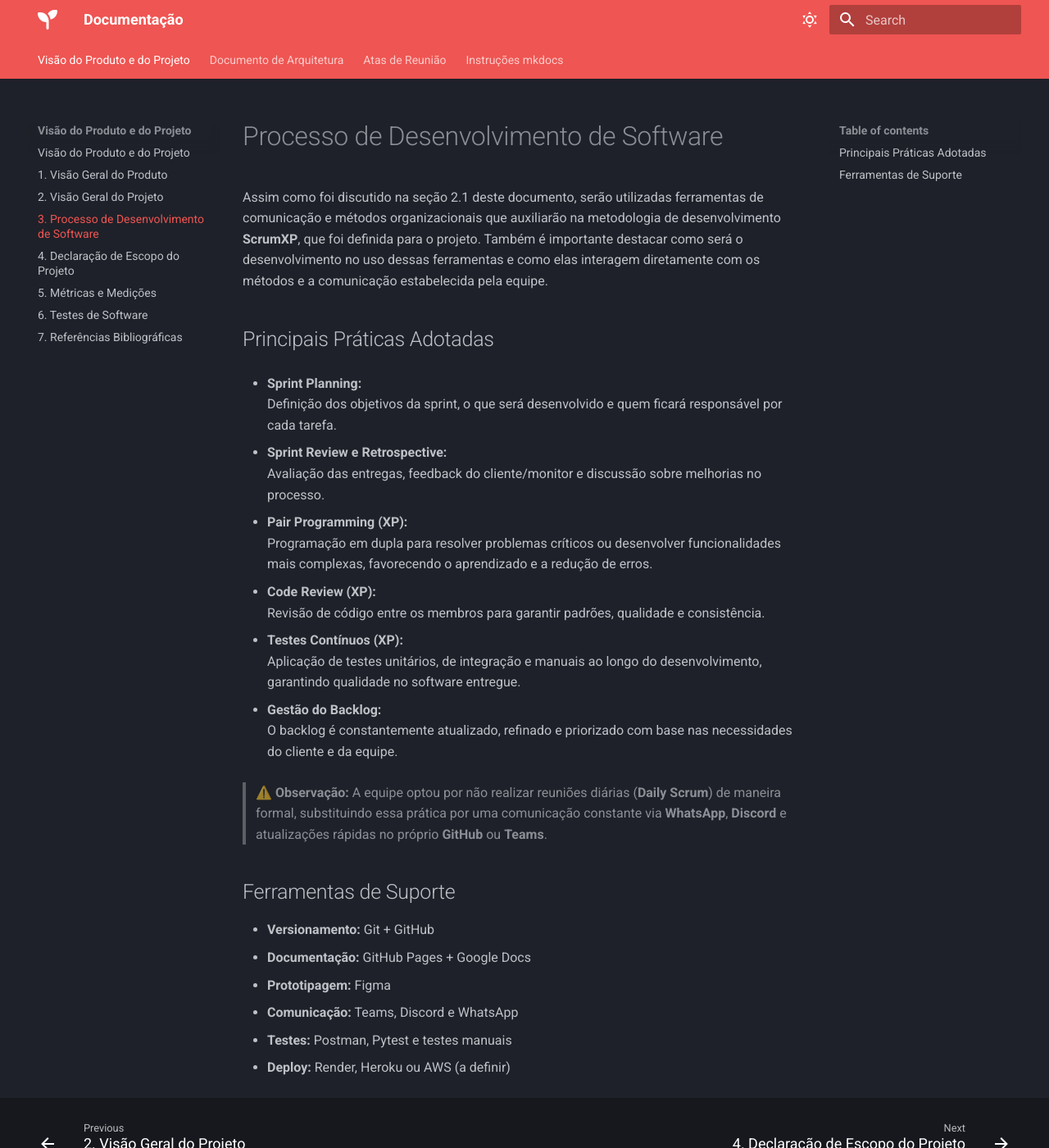
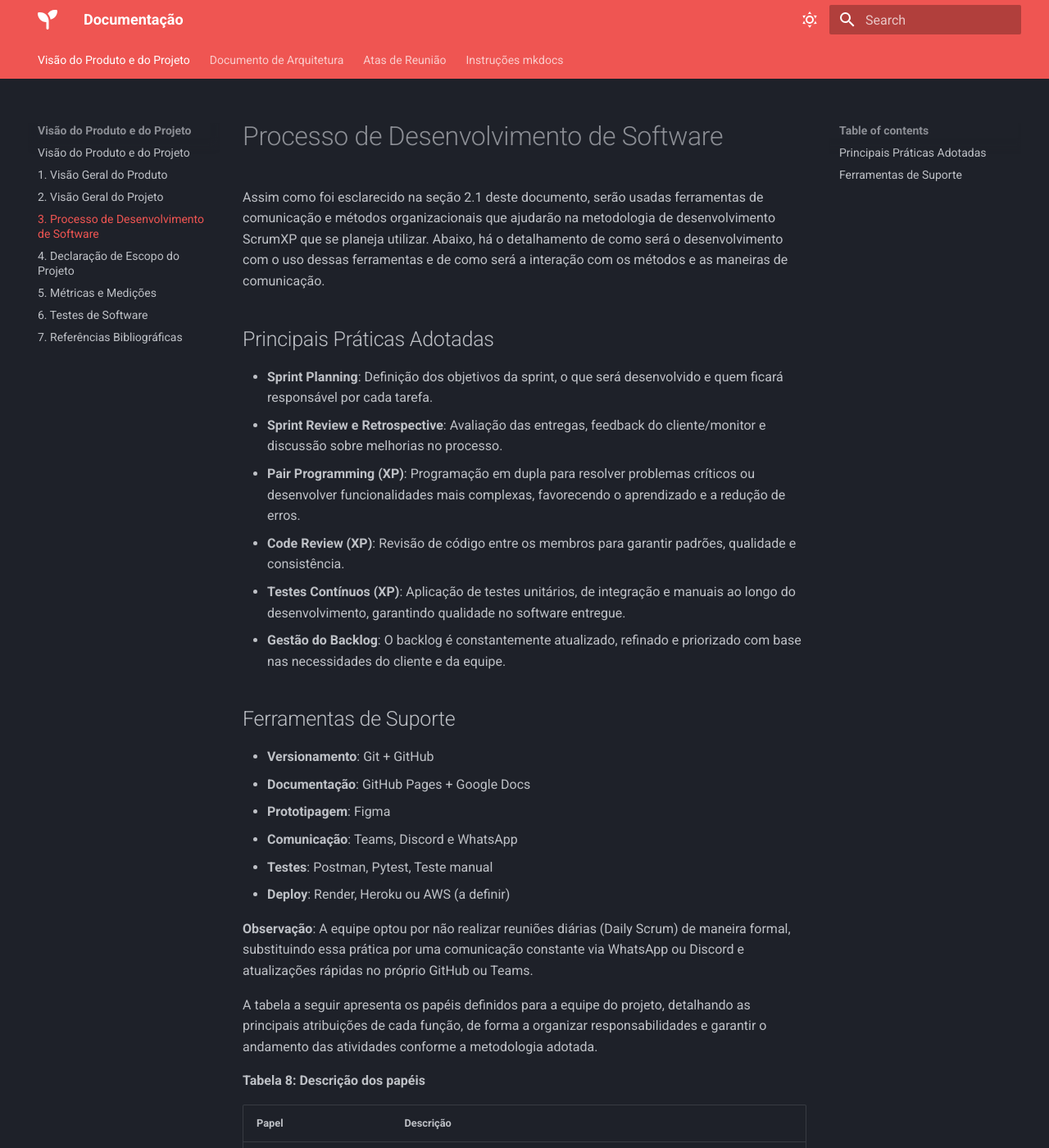
Before and after one commit to FGA0138-MDS-Ajax/2025.1-Jera, an MkDocs documentation site: the page built from docs/visao/03_processo.md, in a window 1280 px wide and 1400 px high. Shown: the whole window at 82% size. Built offline with MkDocs 1.6.1 and Material for MkDocs 9.7.7, drawn with Linux system fonts in a browser that asks for light colours; some of the changed text lies outside the part shown.

Commit message:
Atualiza Processo de Desenvolvimento

```diff
--- a/docs/visao/03_processo.md
+++ b/docs/visao/03_processo.md
@@ -1,33 +1,44 @@
 # Processo de Desenvolvimento de Software
-Assim como foi discutido na seção 2.1 deste documento, serão utilizadas ferramentas de comunicação e métodos organizacionais que auxiliarão na metodologia de desenvolvimento **ScrumXP**, que foi definida para o projeto. Também é importante destacar como será o desenvolvimento no uso dessas ferramentas e como elas interagem diretamente com os métodos e a comunicação estabelecida pela equipe.
+Assim como foi esclarecido na seção 2.1 deste documento, serão usadas ferramentas de comunicação e métodos organizacionais que ajudarão na metodologia de desenvolvimento ScrumXP que se planeja utilizar. Abaixo, há o detalhamento de como será o desenvolvimento com o uso dessas ferramentas e de como será a interação com os métodos e as maneiras de comunicação.
 
 ## Principais Práticas Adotadas
 
-- **Sprint Planning:**
-Definição dos objetivos da sprint, o que será desenvolvido e quem ficará responsável por cada tarefa.
-
-- **Sprint Review e Retrospective:**
-Avaliação das entregas, feedback do cliente/monitor e discussão sobre melhorias no processo.
-
-- **Pair Programming (XP):**
-Programação em dupla para resolver problemas críticos ou desenvolver funcionalidades mais complexas, favorecendo o aprendizado e a redução de erros.
-
-- **Code Review (XP):**
-Revisão de código entre os membros para garantir padrões, qualidade e consistência.
-
-- **Testes Contínuos (XP):**
-Aplicação de testes unitários, de integração e manuais ao longo do desenvolvimento, garantindo qualidade no software entregue.
-
-- **Gestão do Backlog:**
-O backlog é constantemente atualizado, refinado e priorizado com base nas necessidades do cliente e da equipe.
-
-> ⚠️ **Observação:** A equipe optou por não realizar reuniões diárias (**Daily Scrum**) de maneira formal, substituindo essa prática por uma comunicação constante via **WhatsApp**, **Discord** e atualizações rápidas no próprio **GitHub** ou **Teams**.
+* **Sprint Planning**: Definição dos objetivos da sprint, o que será desenvolvido e quem ficará responsável por cada tarefa.
+* **Sprint Review e Retrospective**: Avaliação das entregas, feedback do cliente/monitor e discussão sobre melhorias no processo.
+* **Pair Programming (XP)**: Programação em dupla para resolver problemas críticos ou desenvolver funcionalidades mais complexas, favorecendo o aprendizado e a redução de erros.
+* **Code Review (XP)**: Revisão de código entre os membros para garantir padrões, qualidade e consistência.
+* **Testes Contínuos (XP)**: Aplicação de testes unitários, de integração e manuais ao longo do desenvolvimento, garantindo qualidade no software entregue.
+* **Gestão do Backlog**: O backlog é constantemente atualizado, refinado e priorizado com base nas necessidades do cliente e da equipe.
 
 ## Ferramentas de Suporte
 
-- **Versionamento:** Git + GitHub
-- **Documentação:** GitHub Pages + Google Docs
-- **Prototipagem:** Figma
-- **Comunicação:** Teams, Discord e WhatsApp
-- **Testes:** Postman, Pytest e testes manuais
-- **Deploy:** Render, Heroku ou AWS (a definir)
+* **Versionamento**: Git + GitHub
+* **Documentação**: GitHub Pages + Google Docs
+* **Prototipagem**: Figma
+* **Comunicação**: Teams, Discord e WhatsApp
+* **Testes**: Postman, Pytest, Teste manual
+* **Deploy**: Render, Heroku ou AWS (a definir)
+
+**Observação**: A equipe optou por não realizar reuniões diárias (Daily Scrum) de maneira formal, substituindo essa prática por uma comunicação constante via WhatsApp ou Discord e atualizações rápidas no próprio GitHub ou Teams.
+
+A tabela a seguir apresenta os papéis definidos para a equipe do projeto, detalhando as principais atribuições de cada função, de forma a organizar responsabilidades e garantir o andamento das atividades conforme a metodologia adotada.
+
+**Tabela 8: Descrição dos papéis**
+
+| Papel               | Descrição                                                                                                    |
+| :------------------ | :----------------------------------------------------------------------------------------------------------- |
+| Scrum Master/PO     | Facilita as reuniões, organiza o backlog e intermedia a comunicação com o cliente.                            |
+| Desenvolvedores Backend | Responsáveis pela construção da API, banco de dados, autenticação e testes backend.                          |
+| Desenvolvedores Frontend | Implementam as telas, navegação e interação com a API.                                                       |
+| Database Engineers  | Modelagem, criação e manutenção do banco de dados.                                                           |
+| Cliente (Monitor)   | Valida as entregas, dá feedbacks e prioriza as demandas como cliente da floricultura.                        |
+
+**Fonte:** Documento de Visão FloraGest – Elaborado pela equipe Jera (2025).
+
+O diagrama a seguir representa o fluxo de trabalho do ciclo de vida do projeto, destacando as etapas de desenvolvimento, testes, revisões de código e feedback, assim como as iterações do processo, de acordo com o modelo ScrumXP adotado. Observa-se que atividades como Pair Programming e Code Review ocorrem em paralelo e ao final de cada ciclo, fortalecendo a qualidade e o aprendizado contínuo.
+
+**Figura 2: Ciclo de Vida do projeto**
+
+![Ciclo de vida do projeto](../imagens/ciclo_desenvolvimento.png)
+
+**Fonte:** Documento de Visão FloraGest – Elaborado pela equipe Jera (2025).
```
